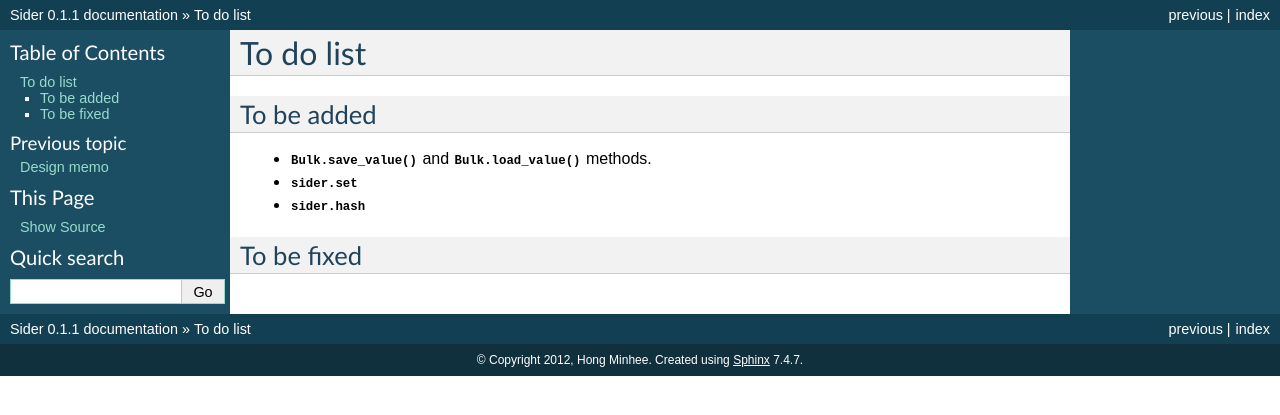
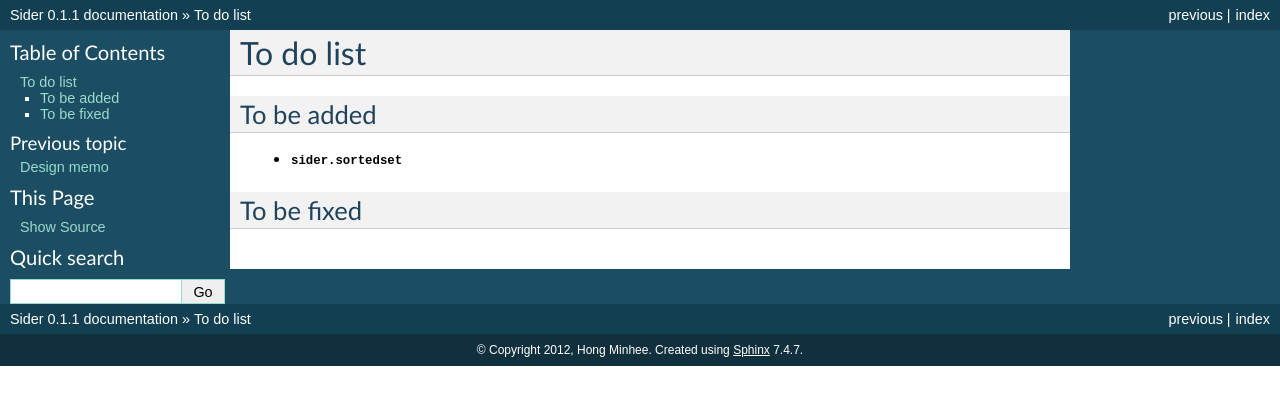
Before and after one commit to dahlia/sider, a Sphinx documentation site: the page built from docs/todo.rst, in a window 1280 px wide. Shown: the top 415 px of the page. Built offline with Sphinx 7.4.7, drawn with Linux system fonts in a browser that asks for light colours.

Commit message:
Refresh todo list

```diff
--- a/docs/todo.rst
+++ b/docs/todo.rst
@@ -4,10 +4,7 @@ To do list
 To be added
 -----------
 
-- :meth:`Bulk.save_value() <sider.types.Bulk.save_value()>` and
-  :meth:`Bulk.load_value() <sider.types.Bulk.load_value()>` methods.
-- :mod:`sider.set`
-- :mod:`sider.hash`
+- :mod:`sider.sortedset`
 
 
 To be fixed
```
